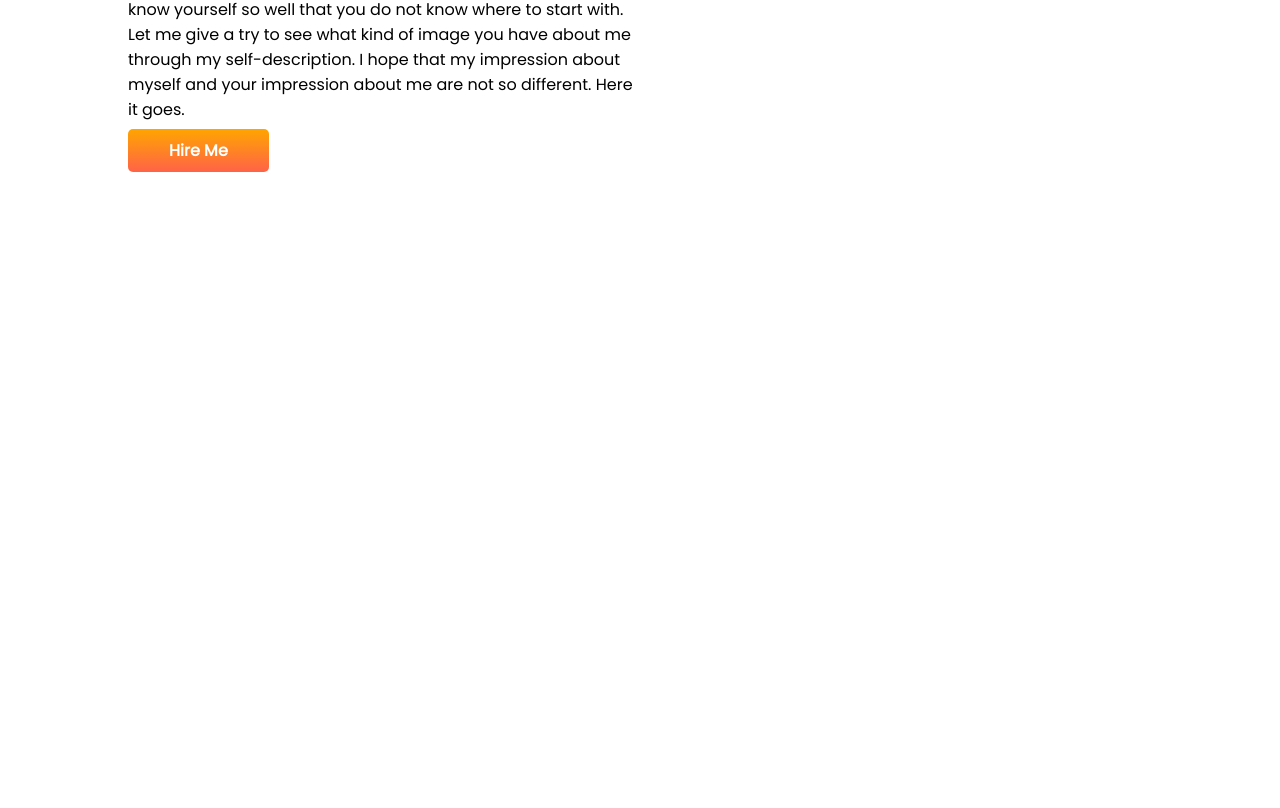
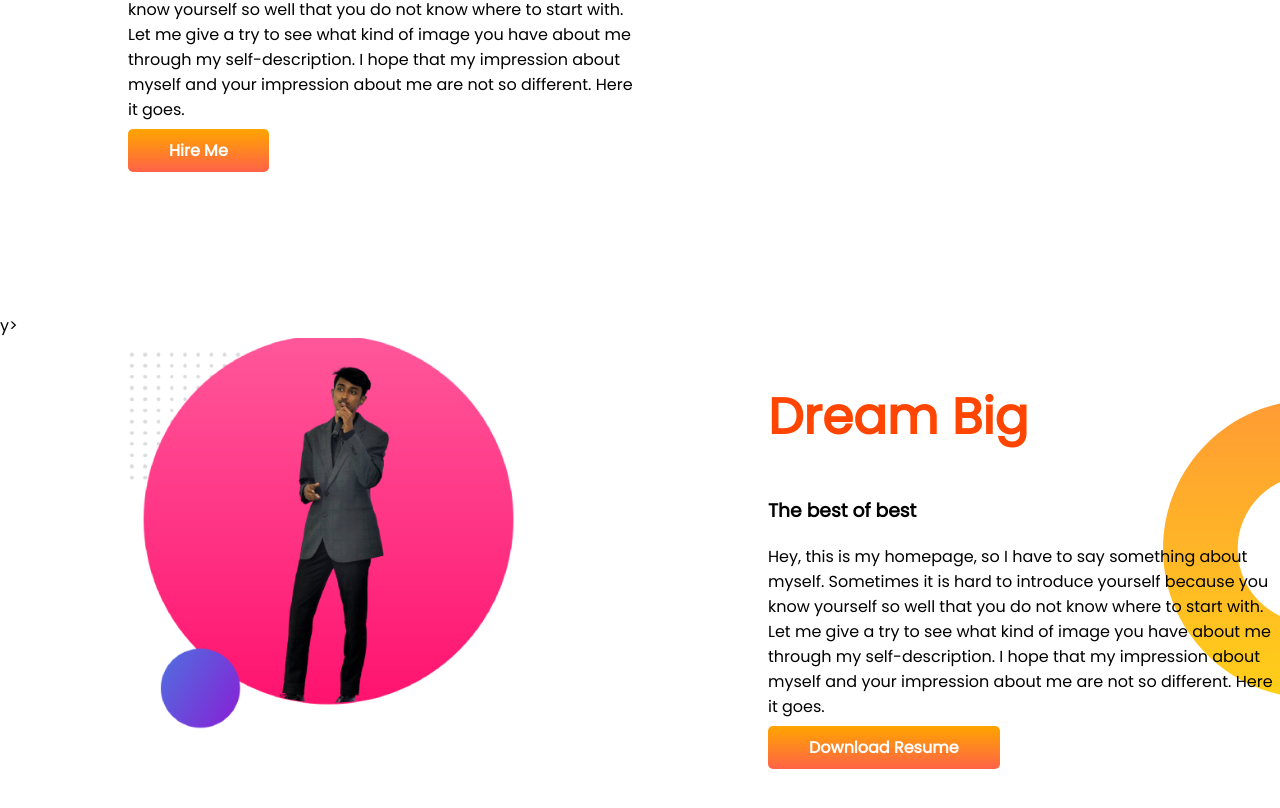
Before and after one commit to faraz12948/portfolio, a plain HTML site: page Index.html in a window 1280 px wide. Shown: the part 450-1258 px from the top of the page. Before the commit the page ends 800 px from the top, so only its background shows below. Drawn offline with Linux system fonts and the light colour scheme.

Commit message:
3rd commit,mid section

```diff
--- a/Index.html
+++ b/Index.html
@@ -30,6 +30,26 @@
         </div>
 
     </section>
+    y>
+    <section class="mid-section">
+        <div class="half-width">
+            <img src="assets/cv_pic-removebg-preview (2).png" alt="">
+        </div>
+        <div class="half-width">
+
+            <h1> <span class="name"> Dream Big</span> </h1>
+            <h3>The best of best</h3>
+            <p>Hey, this is my homepage, so I have to say something about myself. Sometimes it is hard to introduce
+                yourself because you know yourself so well that you do not know where to start with. Let me give a try
+                to see what kind of image you have about me through my self-description. I hope that my impression about
+                myself and your impression about me are not so different. Here it goes.</p>
+            <a class="link-btn" target="_blank" href="https://www.linkedin.com/in/faraz-ahmed-3067361a6/">Download
+                Resume</a>
+        </div>
+
+
+
+    </section>
 
 
 </body>
--- a/style.css
+++ b/style.css
@@ -12,11 +12,14 @@ h1{
 }
 section{
     display: flex;
+    margin-bottom: 150px;
 }
 .half-width{
     width: 50%;
     padding-left: 10%;
+
 }
+
 .half-width img{
     width: 80%;
 }
@@ -34,3 +37,8 @@ section{
     background-repeat: no-repeat;
 
 }
+.mid-section{
+    background-image: url(images/dream-bg.png);
+    background-repeat: no-repeat;
+    background-position: right;
+}
```
